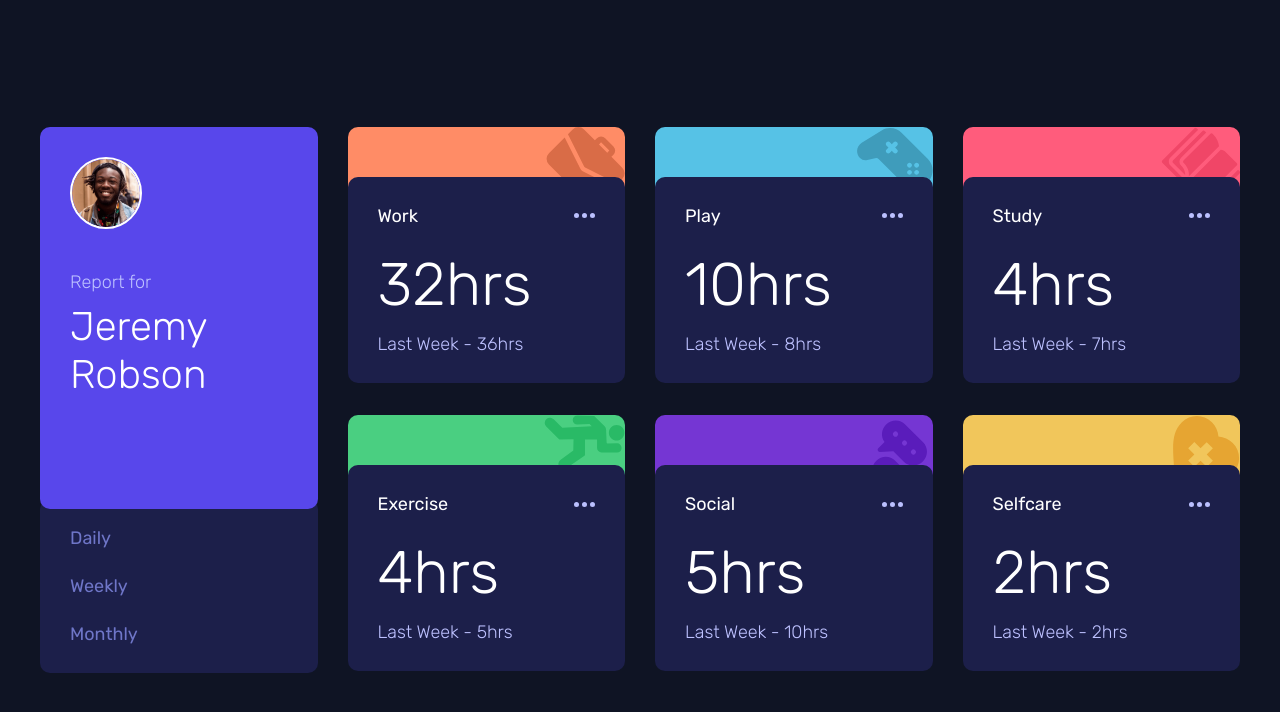
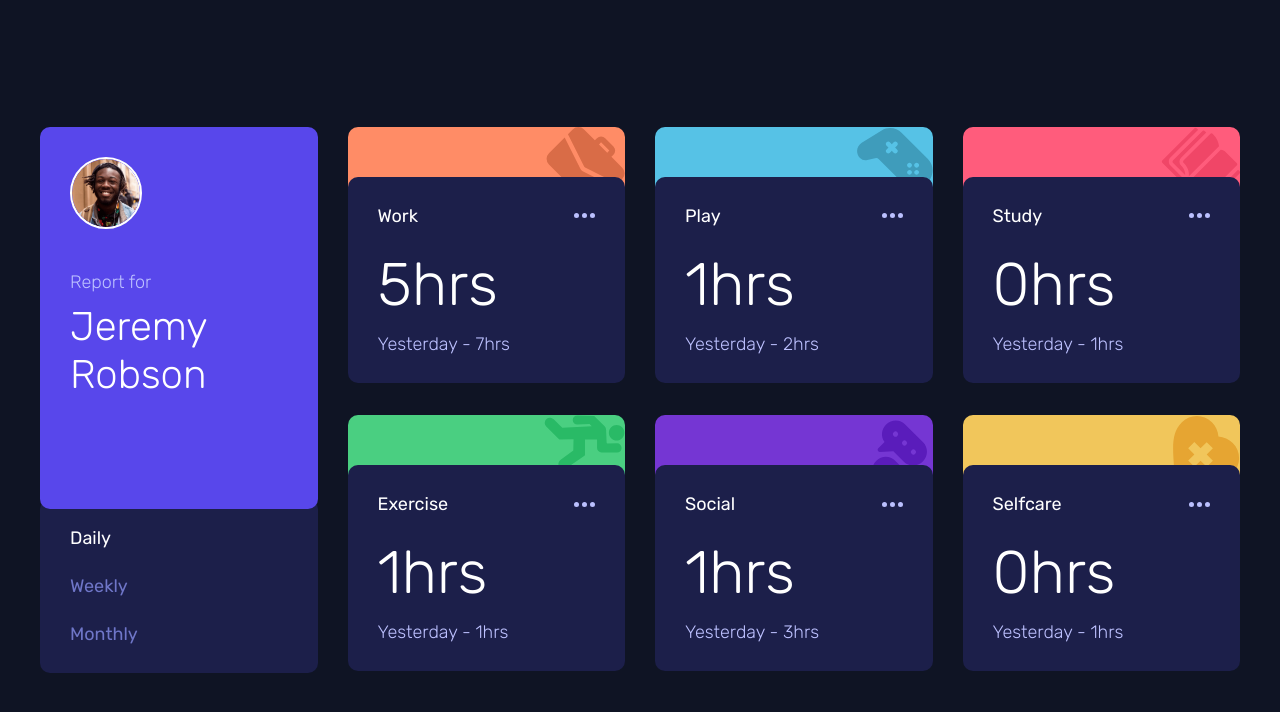
Before and after one commit to KNXCSdev/time-tracking-Practice, a plain HTML site: page index.html in a window 1280 px wide. Both pictures are taken after a click on the link "Daily". Drawn offline with Linux system fonts and the light colour scheme.

Commit message:
Script that changes the values based of clicked link

```diff
--- a/data.json
+++ b/data.json
@@ -85,7 +85,7 @@
     }
   },
   {
-    "title": "Self Care",
+    "title": "Care",
     "timeframes": {
       "daily": {
         "current": 0,
--- a/index.html
+++ b/index.html
@@ -28,9 +28,9 @@
           </div>
         </figure>
         <div class="grid__links">
-          <a href="#" class="grid__report__link">Daily</a>
-          <a href="#" class="grid__report__link">Weekly</a>
-          <a href="#" class="grid__report__link">Monthly</a>
+          <a href="#" class="grid__report__link daily">Daily</a>
+          <a href="#" class="grid__report__link clicked weekly">Weekly</a>
+          <a href="#" class="grid__report__link monthly">Monthly</a>
         </div>
       </div>
 
@@ -43,8 +43,10 @@
           </div>
 
           <div class="statistics__time">
-            <h2 class="primary-heading">32hrs</h2>
-            <p class="statistics__day">Last Week - 36hrs</p>
+            <h2 class="primary-heading"><span class="statistics--hours">32</span>hrs</h2>
+            <p class="statistics__day">
+              Last Week - <span class="statistics--previous-hours">36</span>hrs
+            </p>
           </div>
         </div>
       </div>
@@ -59,8 +61,10 @@
           </div>
 
           <div class="statistics__time">
-            <h2 class="primary-heading">10hrs</h2>
-            <p class="statistics__day">Last Week - 8hrs</p>
+            <h2 class="primary-heading"><span class="statistics--hours">10</span>hrs</h2>
+            <p class="statistics__day">
+              Last Week - <span class="statistics--previous-hours">8</span>hrs
+            </p>
           </div>
         </div>
       </div>
@@ -74,8 +78,10 @@
           </div>
 
           <div class="statistics__time">
-            <h2 class="primary-heading">4hrs</h2>
-            <p class="statistics__day">Last Week - 7hrs</p>
+            <h2 class="primary-heading"><span class="statistics--hours">4</span>hrs</h2>
+            <p class="statistics__day">
+              Last Week - <span class="statistics--previous-hours">7</span>hrs
+            </p>
           </div>
         </div>
       </div>
@@ -89,8 +95,10 @@
           </div>
 
           <div class="statistics__time">
-            <h2 class="primary-heading">4hrs</h2>
-            <p class="statistics__day">Last Week - 5hrs</p>
+            <h2 class="primary-heading"><span class="statistics--hours">4</span>hrs</h2>
+            <p class="statistics__day">
+              Last Week - <span class="statistics--previous-hours">5</span>hrs
+            </p>
           </div>
         </div>
       </div>
@@ -104,8 +112,10 @@
           </div>
 
           <div class="statistics__time">
-            <h2 class="primary-heading">5hrs</h2>
-            <p class="statistics__day">Last Week - 10hrs</p>
+            <h2 class="primary-heading"><span class="statistics--hours">5</span>hrs</h2>
+            <p class="statistics__day">
+              Last Week - <span class="statistics--previous-hours">10</span>hrs
+            </p>
           </div>
         </div>
       </div>
@@ -119,17 +129,20 @@
           </div>
 
           <div class="statistics__time">
-            <h2 class="primary-heading">2hrs</h2>
-            <p class="statistics__day">Last Week - 2hrs</p>
+            <h2 class="primary-heading"><span class="statistics--hours">2</span>hrs</h2>
+            <p class="statistics__day">
+              Last Week - <span class="statistics--previous-hours">2</span>hrs
+            </p>
           </div>
         </div>
       </div>
     </div>
 
     <!--
-    Report for Jeremy Robson Daily Weekly Monthly Work 5hrs
+    Report for Jeremy Robson Daily Weekly Monthly Work
+    5hrs
      daily
-    Previous - 7hrs
+    previous - 7hrs
     daily
     32hrs
     weekly
--- /dev/null
+++ b/main.js
@@ -0,0 +1,67 @@
+const dataUrl = "data.json";
+const timeframeContainer = document.querySelector(".grid__links");
+const timeframeData = {};
+
+fetch(dataUrl)
+  .then((response) => response.json())
+  .then((data) => {
+    data.forEach((item) => {
+      const { title, timeframes } = item;
+      timeframeData[title] = timeframes;
+    });
+  })
+  .catch((error) => console.error("Error fetching data:", error));
+
+timeframeContainer.addEventListener("click", (event) => {
+  event.preventDefault();
+  const clickedLink = event.target;
+
+  if (!clickedLink.classList.contains("grid__report__link")) return;
+
+  // Removing "clicked" class from all links
+  document
+    .querySelectorAll(".grid__report__link")
+    .forEach((link) => link.classList.remove("clicked"));
+
+  clickedLink.classList.add("clicked");
+
+  const timeframe = clickedLink.classList.contains("daily")
+    ? "daily"
+    : clickedLink.classList.contains("weekly")
+    ? "weekly"
+    : "monthly";
+
+  // Updating the display based on the selected timeframe
+  updateDisplay(timeframe);
+});
+
+// Function to update data display based on the selected timeframe
+function updateDisplay(timeframe) {
+  Object.keys(timeframeData).forEach((title) => {
+    const currentData = timeframeData[title][timeframe];
+
+    // Finding the section corresponding to the title
+    const section = document.querySelector(`.grid__${title.toLowerCase().replace(" ", "")}`);
+    if (!section) {
+      console.warn(`Section not found for title: ${title}`);
+      return;
+    }
+
+    const hoursElement = section.querySelector(".statistics--hours");
+    const previousHoursElement = section.querySelector(".statistics--previous-hours");
+    const dayLabelElement = section.querySelector(".statistics__day");
+
+    if (hoursElement) hoursElement.textContent = currentData.current;
+    if (previousHoursElement) previousHoursElement.textContent = currentData.previous;
+
+    // Update label to show "Yesterday", "Last Week", or "Last Month"
+    if (dayLabelElement) {
+      dayLabelElement.textContent =
+        timeframe === "daily"
+          ? `Yesterday - ${currentData.previous}hrs`
+          : timeframe === "weekly"
+          ? `Last Week - ${currentData.previous}hrs`
+          : `Last Month - ${currentData.previous}hrs`;
+    }
+  });
+}
--- a/main.scss
+++ b/main.scss
@@ -276,3 +276,10 @@ body {
     margin-bottom: 2rem;
   }
 }
+
+.clicked {
+  &:link,
+  &:visited {
+    color: var(--white);
+  }
+}
```
Also changed, not shown: css/main.css.
